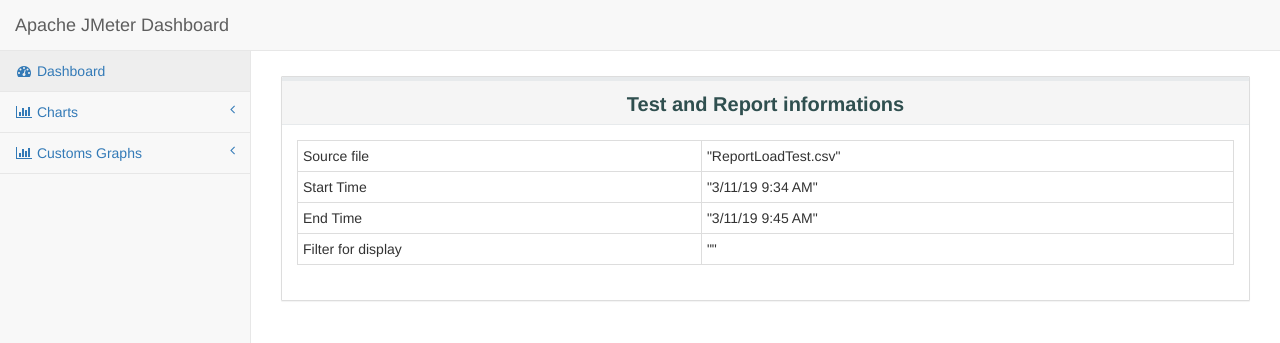
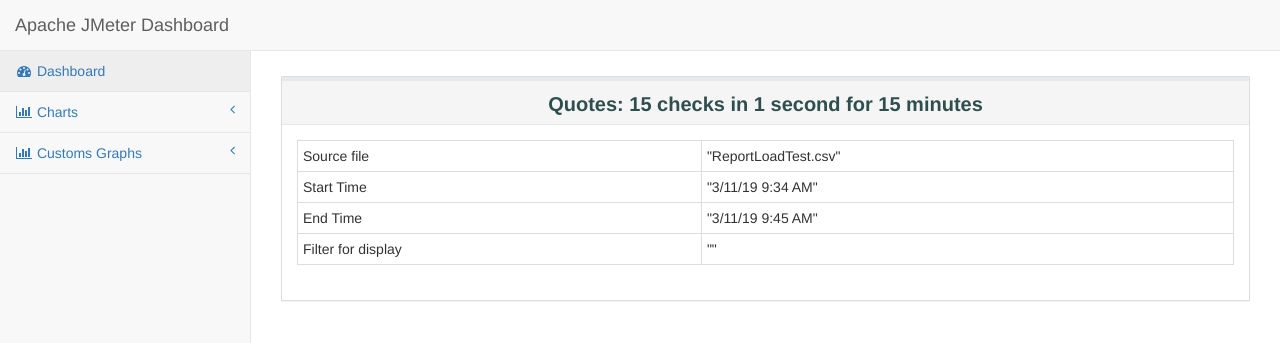
Before and after one commit to goran237/quote_15hps_for_10min, a plain HTML site: page index.html in a window 1280 px wide. Shown: the top 343 px of the page. Drawn offline with Linux system fonts and the light colour scheme.

Commit message:
Update index.html

```diff
--- a/index.html
+++ b/index.html
@@ -84,7 +84,7 @@
                 <div class="col-lg-12">
                      <div class="panel panel-default" >
                         <div class="panel-heading" style="text-align:center;">
-                           <p class="dashboard-title">Test and Report informations</p>
+                           <p class="dashboard-title">Quotes: 15 checks in 1 second for 15 minutes</p>
                         </div>
                         <div class="panel-body">
                         <table id="generalInfos" class="table table-bordered table-condensed " >
```
